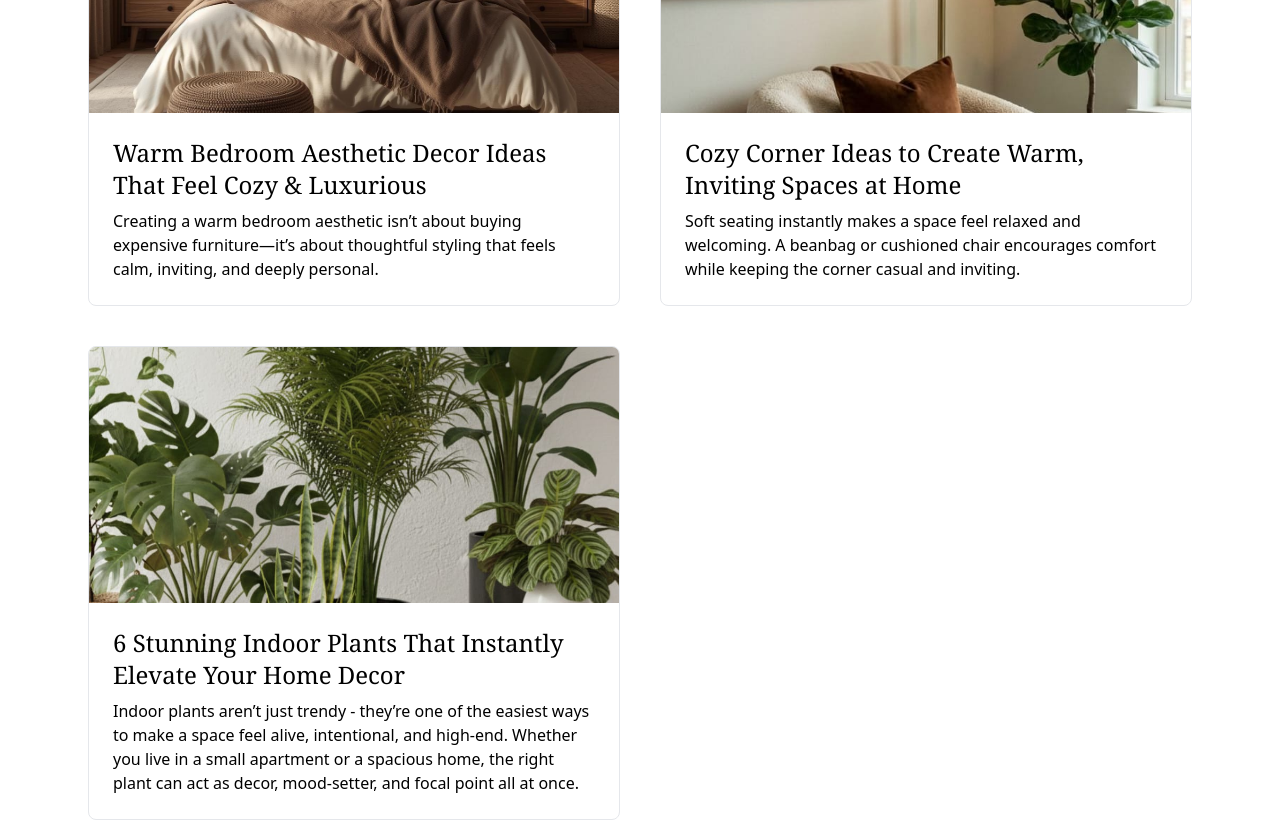
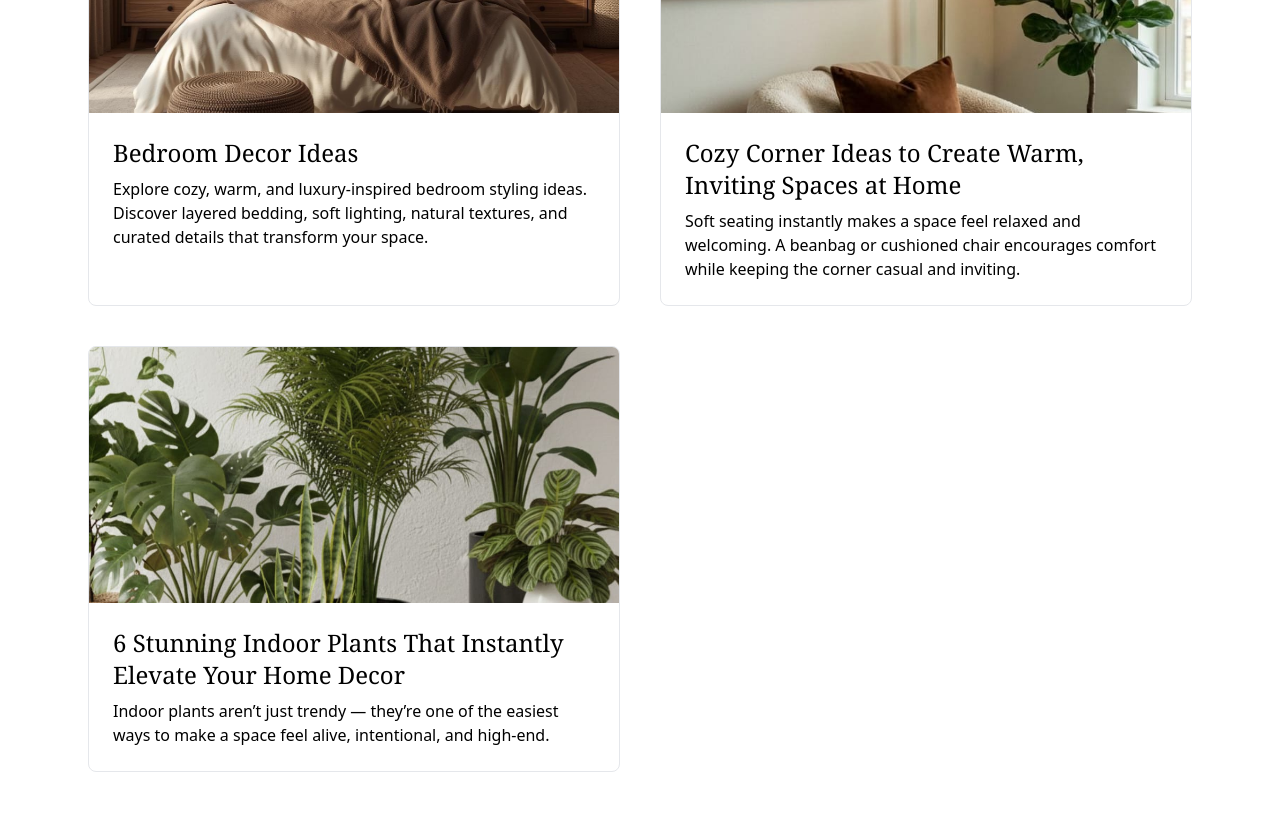
Before and after one commit to muasyamuthengi-gif/aestheticfindsbyanna, a Next.js app: page /blog in a window 1280 px wide. Shown: the part 400-1222 px from the top of the page. Built offline with nearby package versions, Linux system fonts and the light colour scheme; a web font is replaced by a local one.

Commit message:
Update page.js

```diff
--- a/app/blog/page.js
+++ b/app/blog/page.js
@@ -1,14 +1,13 @@
 export default function BlogPage() {
   return (
     <main className="max-w-6xl mx-auto px-6 py-20">
-
       <h1 className="text-4xl font-serif mb-10 text-center text-black">
         The Blog
       </h1>
 
       <div className="grid md:grid-cols-2 gap-10">
 
-        {/* Blog Post 1 */}
+        {/* Bedroom Decor Category */}
         <a
           href="/blog/bedroom-decor"
           className="group block border rounded-lg overflow-hidden transition-shadow hover:shadow-xl"
@@ -16,24 +15,24 @@ export default function BlogPage() {
           <div className="h-64 w-full overflow-hidden">
             <img
               src="/blog1a.jpg"
-              alt="Warm bedroom decor"
+              alt="Bedroom decor ideas"
               className="h-full w-full object-cover transition-transform duration-500 ease-out group-hover:scale-105"
             />
           </div>
 
           <div className="p-6">
             <h2 className="text-2xl font-serif mb-2 text-black">
-              Warm Bedroom Aesthetic Decor Ideas That Feel Cozy & Luxurious
+              Bedroom Decor Ideas
             </h2>
             <p className="text-black">
-              Creating a warm bedroom aesthetic isn’t about buying expensive
-              furniture—it’s about thoughtful styling that feels calm, inviting,
-              and deeply personal.
+              Explore cozy, warm, and luxury-inspired bedroom styling ideas.
+              Discover layered bedding, soft lighting, natural textures,
+              and curated details that transform your space.
             </p>
           </div>
         </a>
 
-        {/* Blog Post 2 */}
+        {/* Cozy Corners */}
         <a
           href="/blog/cozy-corners"
           className="group block border rounded-lg overflow-hidden transition-shadow hover:shadow-xl"
@@ -51,14 +50,14 @@ export default function BlogPage() {
               Cozy Corner Ideas to Create Warm, Inviting Spaces at Home
             </h2>
             <p className="text-black">
-              Soft seating instantly makes a space feel relaxed and welcoming. A
-              beanbag or cushioned chair encourages comfort while keeping the
-              corner casual and inviting.
+              Soft seating instantly makes a space feel relaxed and welcoming.
+              A beanbag or cushioned chair encourages comfort while keeping
+              the corner casual and inviting.
             </p>
           </div>
         </a>
 
-        {/* Blog Post 3 */}
+        {/* Indoor Plants */}
         <a
           href="/blog/indoor-plants"
           className="group block border rounded-lg overflow-hidden transition-shadow hover:shadow-xl"
@@ -76,10 +75,8 @@ export default function BlogPage() {
               6 Stunning Indoor Plants That Instantly Elevate Your Home Decor
             </h2>
             <p className="text-black">
-              Indoor plants aren’t just trendy - they’re one of the easiest ways
-              to make a space feel alive, intentional, and high-end. Whether you
-              live in a small apartment or a spacious home, the right plant can
-              act as decor, mood-setter, and focal point all at once.
+              Indoor plants aren’t just trendy — they’re one of the easiest
+              ways to make a space feel alive, intentional, and high-end.
             </p>
           </div>
         </a>
```
